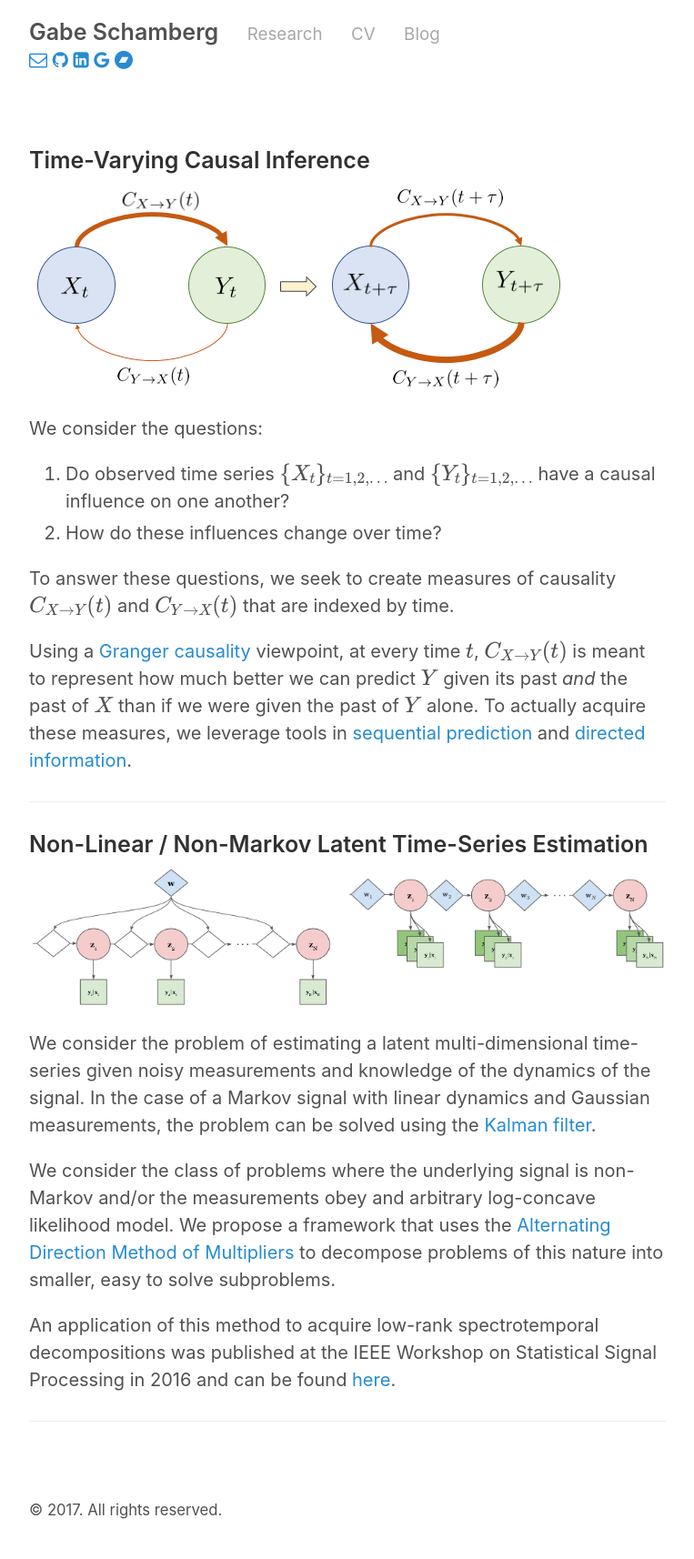
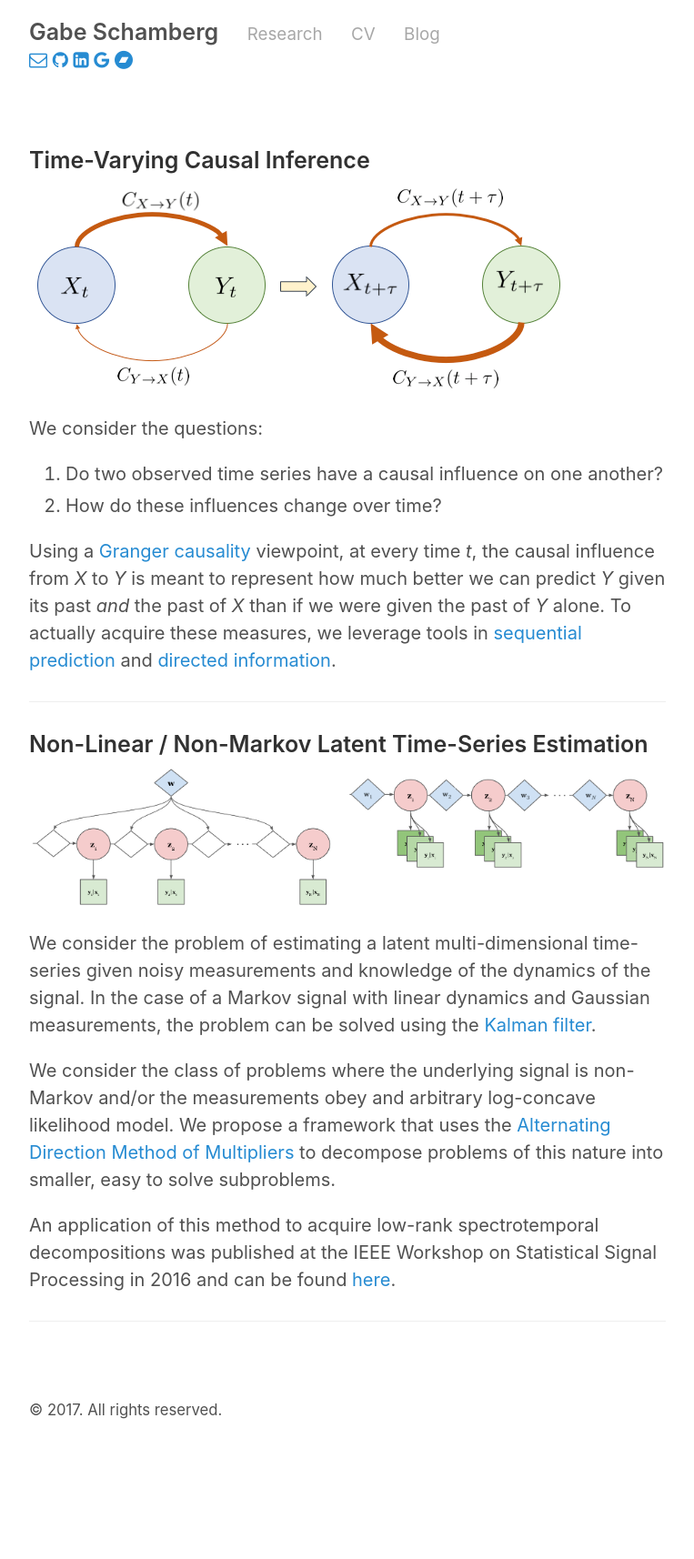
Before and after one commit to gabeschamberg/gabeschamberg.github.io, a Jekyll site: the page built from research.md, in a window 1280 px wide. Shown: the whole page at 91% size, without its empty margins (258-1021 px from the left). Built offline with Jekyll 4.4.1, drawn with Linux system fonts in a browser that asks for light colours; formulas are drawn with MathJax 3; after the commit the page ends 1604 px from its top, so only the background shows below that.

Commit message:
Getting rid of latex in research portion for now, will fix rendering later

```diff
--- a/research.md
+++ b/research.md
@@ -9,12 +9,10 @@ title: Research
 
 We consider the questions:
 
-1. Do observed time series $$ \{X_t\}_{t=1,2,\dots} $$ and $$\{Y_t\}_{t=1,2,\dots}$$ have a causal influence on one another?
+1. Do two observed time series have a causal influence on one another?
 2. How do these influences change over time?
 
-To answer these questions, we seek to create measures of causality $$C_{X\rightarrow Y}(t)$$ and $$C_{Y\rightarrow X}(t)$$ that are indexed by time.
-
-Using a [Granger causality](http://www.scholarpedia.org/article/Granger_causality) viewpoint, at every time $$t$$, $$C_{X\rightarrow Y}(t)$$ is meant to represent how much better we can predict $$Y$$ given its past *and* the past of $$X$$ than if we were given the past of $$Y$$ alone. To actually acquire these measures, we leverage tools in [sequential prediction](https://www.eng.tau.ac.il/~meir/articles/32%20Universal%20Prediction.pdf) and [directed information](http://citeseerx.ist.psu.edu/viewdoc/download?doi=10.1.1.36.5688&rep=rep1&type=pdf).
+Using a [Granger causality](http://www.scholarpedia.org/article/Granger_causality) viewpoint, at every time *t*, the causal influence from *X* to *Y* is meant to represent how much better we can predict *Y* given its past *and* the past of *X* than if we were given the past of *Y* alone. To actually acquire these measures, we leverage tools in [sequential prediction](https://www.eng.tau.ac.il/~meir/articles/32%20Universal%20Prediction.pdf) and [directed information](http://citeseerx.ist.psu.edu/viewdoc/download?doi=10.1.1.36.5688&rep=rep1&type=pdf).
 
 -----
 
```
